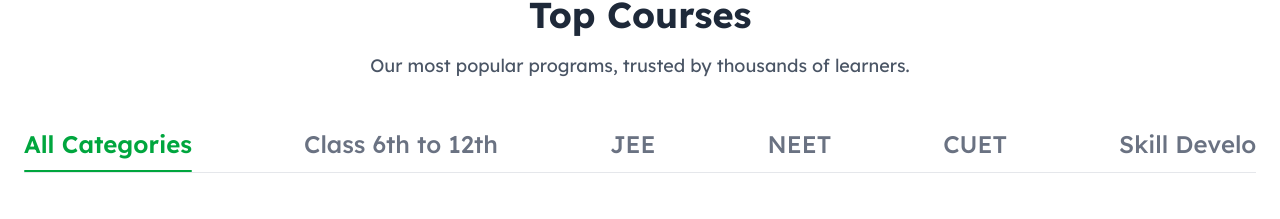
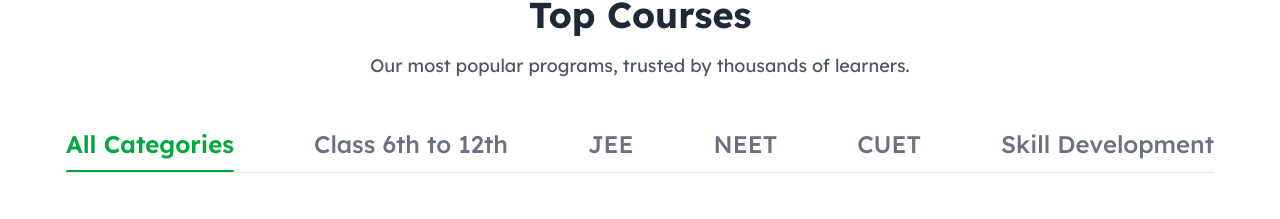
Before and after one commit to shikshanationdev/web, a Next.js app: page / in a window 1280 px wide. Shown: the part 2092-2311 px from the top of the page. Built offline with nearby package versions, Linux system fonts and the light colour scheme; grey boxes are pictures that could not be loaded.

Commit message:
fix: improve course scrolling functionality and adjust layout for better responsiveness

```diff
--- a/src/components/HomePageSections/CoursesSection.tsx
+++ b/src/components/HomePageSections/CoursesSection.tsx
@@ -99,8 +99,11 @@ const CoursesSection = () => {
     const container = coursesScrollRef.current;
     if (!container) return;
 
-    const scrollAmount = 320; // Width of course card (320px) + gap
+    const cardWidth = 320; // Width of course card (320px as defined in w-80)
+    const gap = 24; // Gap between cards (gap-6 = 24px)
+    const scrollAmount = cardWidth + gap; // Total space per card including gap
     const currentScroll = container.scrollLeft;
+
     const newScroll = direction === 'left'
       ? Math.max(0, currentScroll - scrollAmount)
       : currentScroll + scrollAmount;
@@ -204,11 +207,10 @@ const CoursesSection = () => {
         </div>
 
         {/* Category Tabs with Sliding Indicator */}
-        <div className="flex items-center justify-center mb-12 overflow-x-auto" style={{ scrollbarWidth: 'none', touchAction: 'pan-x' }}>
+        <div className="flex items-center justify-center mb-12 overflow-x-auto lg:overflow-x-visible" style={{ scrollbarWidth: 'none', touchAction: 'pan-x' }}>
           <div
             ref={containerRef}
-            className="relative flex  items-center gap-6 sm:gap-12 md:gap-20 lg:gap-28 border-b border-gray-200 justify-start flex-nowrap px-2 sm:px-0 min-w-full hide-scrollbar"
-            style={{ overflowX: 'auto', touchAction: 'pan-x' }}
+            className="relative flex items-center gap-6 sm:gap-8 md:gap-12 lg:gap-16 xl:gap-20 border-b border-gray-200 justify-start lg:justify-center flex-nowrap px-2 sm:px-0 min-w-full lg:min-w-0 hide-scrollbar"
           >
             {categoryOptions.map((cat) => (
               <button
@@ -283,8 +285,8 @@ const CoursesSection = () => {
             onClick={() => scrollCourses('left')}
             disabled={!canScrollLeft}
             className={`absolute -left-2 sm:-left-6 top-1/2 -translate-y-1/2 z-20 w-8 h-8 sm:w-10 sm:h-10 rounded-full shadow-lg transition-all duration-200 flex items-center justify-center ${canScrollLeft
-                ? 'bg-white hover:bg-gray-50 text-gray-700 hover:text-gray-900 cursor-pointer border border-gray-200'
-                : 'bg-gray-100 text-gray-400 cursor-not-allowed border border-gray-300'
+              ? 'bg-white hover:bg-gray-50 text-gray-700 hover:text-gray-900 cursor-pointer border border-gray-200'
+              : 'bg-gray-100 text-gray-400 cursor-not-allowed border border-gray-300'
               }`}
             aria-label="Scroll courses left"
           >
@@ -296,8 +298,8 @@ const CoursesSection = () => {
             onClick={() => scrollCourses('right')}
             disabled={!canScrollRight}
             className={`absolute -right-2 sm:-right-6 top-1/2 -translate-y-1/2 z-20 w-8 h-8 sm:w-10 sm:h-10 rounded-full shadow-lg transition-all duration-200 flex items-center justify-center ${canScrollRight
-                ? 'bg-white hover:bg-gray-50 text-gray-700 hover:text-gray-900 cursor-pointer border border-gray-200'
-                : 'bg-gray-100 text-gray-400 cursor-not-allowed border border-gray-300'
+              ? 'bg-white hover:bg-gray-50 text-gray-700 hover:text-gray-900 cursor-pointer border border-gray-200'
+              : 'bg-gray-100 text-gray-400 cursor-not-allowed border border-gray-300'
               }`}
             aria-label="Scroll courses right"
           >
```
